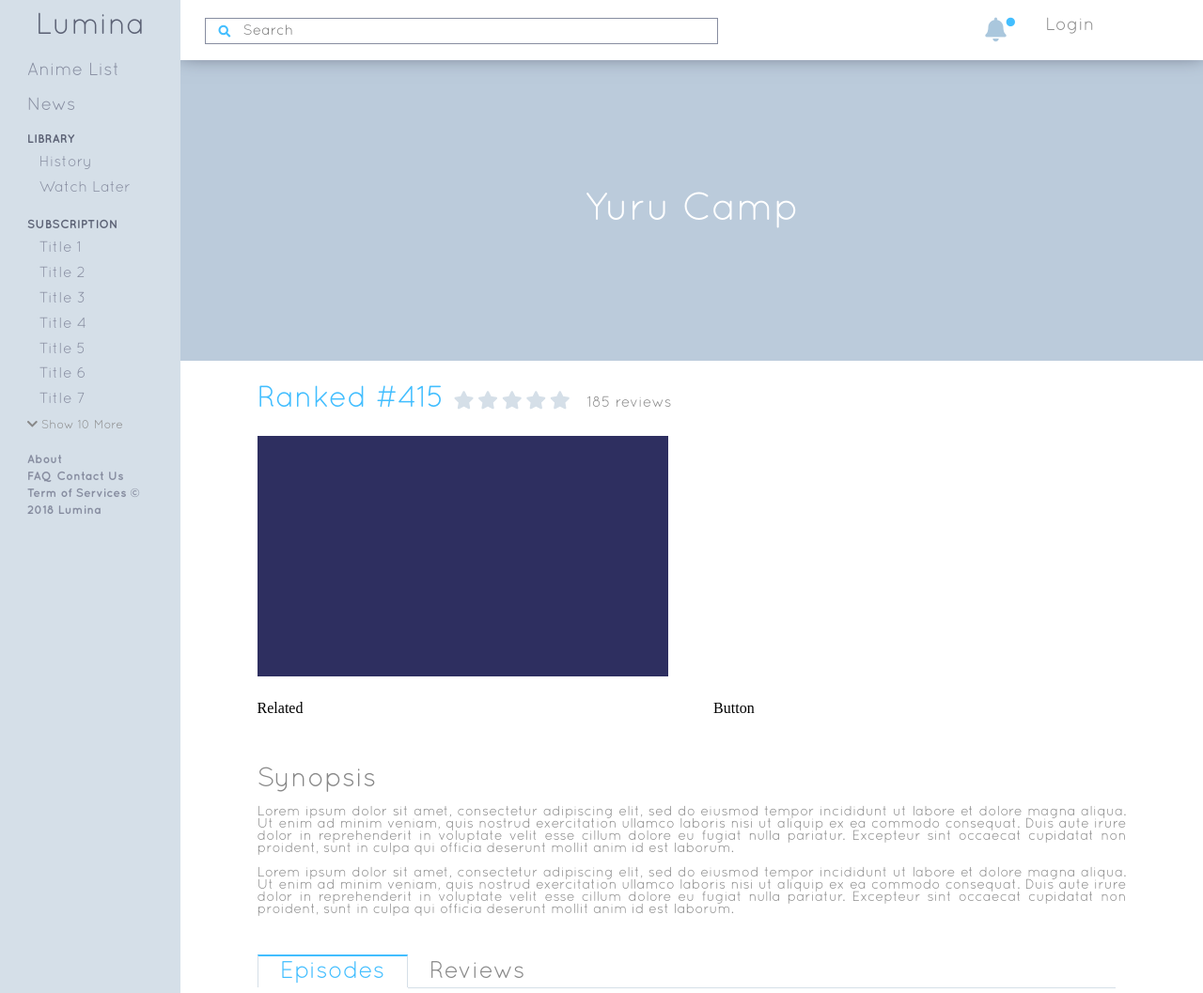
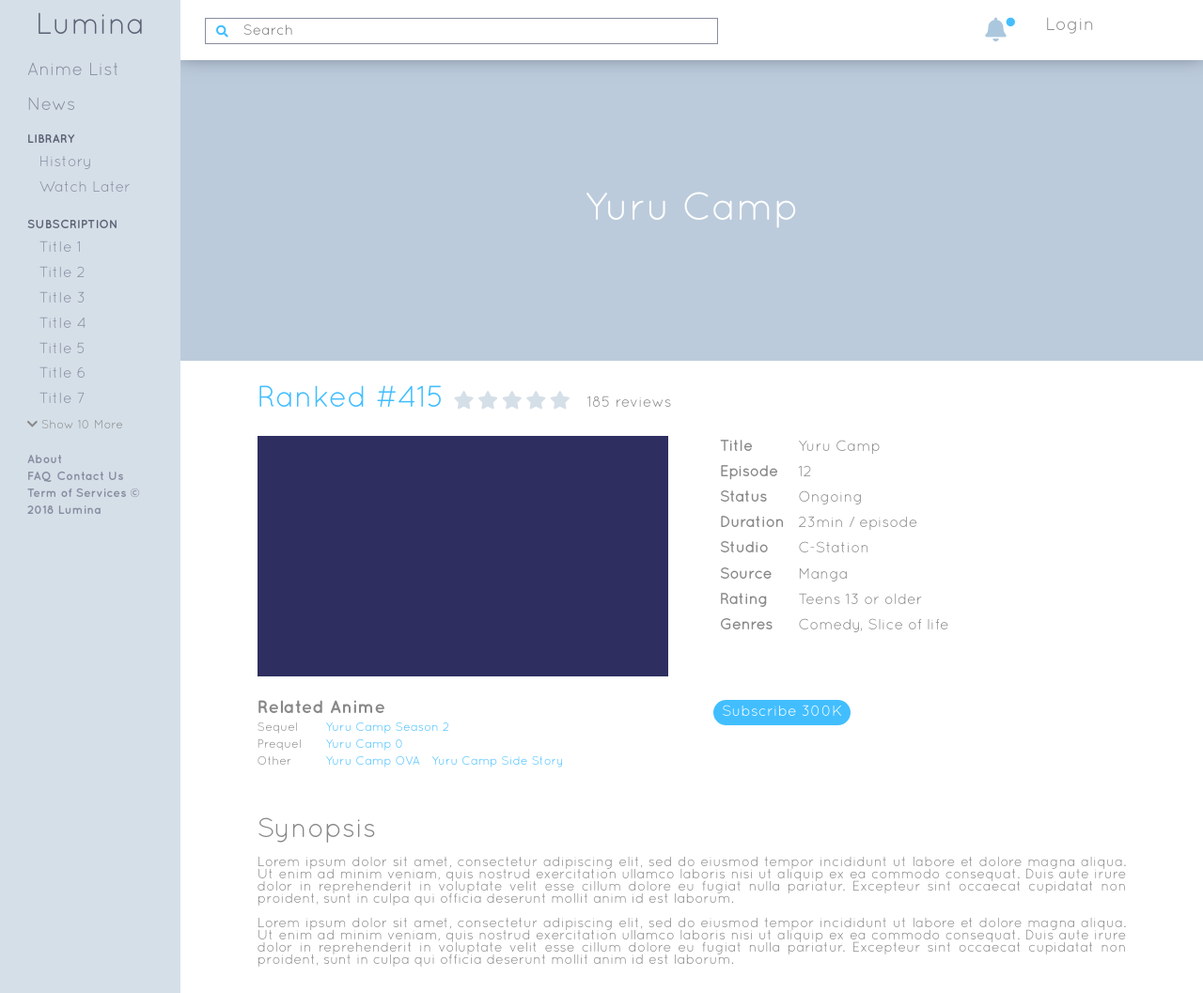
Before and after one commit to EZ112/LuminaWebApp, a PHP site: page /animepage.html in a window 1280 px wide. Shown: the top 1057 px of the page at 94% size. Run offline with PHP 8.4, Linux system fonts and the light colour scheme; style sheets or scripts are compiled from the project's sources; some libraries are stand-ins or nearby versions.

Commit message:
animePage

```diff
--- a/animepage.html
+++ b/animepage.html
@@ -119,16 +119,42 @@
 					</div>
 					<div id="b">
 						<div id="video_container">
-
+							<!--Video Disini-->
 						</div>
 					</div>
 					<div id="c">
-
+						<div class="detailContainer">
+							<span>Title</span><span>Yuru Camp</span>
+						</div>
+						<div class="detailContainer">
+							<span>Episode</span><span>12</span>
+						</div>
+						<div class="detailContainer">
+							<span>Status</span><span>Ongoing</span>
+						</div>
+						<div class="detailContainer">
+							<span>Duration</span><span>23min / episode</span>
+						</div>
+						<div class="detailContainer">
+							<span>Studio</span><span>C-Station</span>
+						</div>
+						<div class="detailContainer">
+							<span>Source</span><span>Manga</span>
+						</div>
+						<div class="detailContainer">
+							<span>Rating</span><span>Teens 13 or older</span>
+						</div>
+						<div class="detailContainer">
+							<span>Genres</span><span>Comedy, Slice of life</span>
+						</div>
 					</div>
 					<div id="d">
-						Related
+						Related Anime<br>
+						<div class="relatedContainer"><span>Sequel</span><a href="#">Yuru Camp Season 2</a></div>
+						<div class="relatedContainer"><span>Prequel</span><a href="#">Yuru Camp 0</a></div>
+						<div class="relatedContainer"><span>Other</span><a href="#">Yuru Camp OVA</a><a href="#">Yuru Camp Side Story</a></div>
 					</div>
-					<div id="e">Button</div>
+					<div id="e"><span class="button">Subscribe <span id="price">300K</span></span></div>
 				</div>
 
 				<div id="curr_anime_synopsis">
@@ -227,7 +253,7 @@
 									</div>
 								</div>
 								<div class="right">
-									Button
+									<span class="button">Write Review</span>
 								</div>
 							</div>
 						</div>
--- a/assets/css/anime.css
+++ b/assets/css/anime.css
@@ -59,6 +59,48 @@
   width: 90%;
   height: 20vw;
   background-color: #2e2f60;
+}
+#curr_anime_general #c {
+  font-size: 1.25vw;
+  color: #888;
+  font-family: "QS_Book";
+  padding-top: 5%;
+}
+#curr_anime_general #c .detailContainer span:first-child {
+  display: inline-block;
+  font-weight: bold;
+  width: 15%;
+  padding: 1.5%;
+}
+#curr_anime_general #c .detailContainer span:last-child {
+  padding-left: 2.5%;
+}
+#curr_anime_general #d {
+  font-size: 1.5vw;
+  color: #888;
+  font-family: "QS_Bold";
+}
+#curr_anime_general #d .relatedContainer {
+  font-size: 1vw;
+  color: #888;
+  font-family: "QS_Book";
+}
+#curr_anime_general #d .relatedContainer span {
+  display: inline-block;
+  padding: 1.25% 5% 0% 0;
+  width: 10%;
+}
+#curr_anime_general #d .relatedContainer a {
+  color: #42beff;
+  margin-right: 2.5%;
+}
+#curr_anime_general #d .relatedContainer a:hover {
+  border-bottom: 1.1px solid #42beff;
+}
+#curr_anime_general #e .button {
+  border-radius: 50px;
+  padding: 1.5% 2%;
+  font-size: 1.25vw;
 }
 
 #curr_anime_synopsis {
@@ -206,6 +248,11 @@
   width: 49%;
   display: inline-block;
 }
+#curr_episode_review .review .rating_section .average_rating .right .button {
+  border-radius: 50px;
+  padding: 1.5% 2%;
+  font-size: 1.25vw;
+}
 #curr_episode_review .review .comment_section {
   margin: 1% 0;
 }
@@ -260,4 +307,19 @@
   margin-bottom: 1%;
 }
 
+.button {
+  display: inline-block;
+  padding: 1%;
+  background-color: #42beff;
+  font-size: 1vw;
+  color: white;
+  font-family: "QS_Book";
+  cursor: pointer;
+  transition: 0.15s ease-in;
+}
+
+.button:hover {
+  background-color: #8dd8ff;
+}
+
 /*# sourceMappingURL=anime.css.map */
--- a/assets/css/anime.scss
+++ b/assets/css/anime.scss
@@ -44,7 +44,7 @@
 	grid-template-columns: 52.5% 47.5%;
 	padding: 2.5% 7.5%;
 
-	#a{
+	#a{ //Rating
 		grid-column-start: 1;
 		grid-column-end: 3;
 
@@ -62,12 +62,46 @@
 		}
 	}
 
-	#b{
+	#b{ //Video
 		padding: 5% 0;
 		#video_container{
 			width: 90%;
 			height: 20vw;
 			background-color: #2e2f60;
+		}
+	}
+
+	#c{ //Detail
+		@include setText(1.25vw, $cText, "QS_Book");
+		padding-top: 5%;
+
+		.detailContainer span:first-child{
+			display:inline-block;
+			font-weight: bold;
+			width: 15%;
+			padding: 1.5%;
+		}
+		.detailContainer span:last-child{ padding-left: 2.5%; }
+	}
+
+	#d{ //Related
+		@include setText(1.5vw, $cText, "QS_Bold");
+
+		.relatedContainer{ @include setText(1vw, $cText, "QS_Book"); }
+		.relatedContainer span{
+			display: inline-block;
+			padding: 1.25% 5% 0% 0;
+			width: 10%;
+		}
+		.relatedContainer a{ color: $cP; margin-right: 2.5%; }
+		.relatedContainer a:hover{ border-bottom: 1.1px solid $cP; }
+	}
+
+	#e{ //Button
+		.button{
+			border-radius: 50px;
+			padding: 1.5% 2%;
+			font-size: 1.25vw;
 		}
 	}
 }
@@ -203,6 +237,12 @@
 				.right{
 					width: 49%;
 					display: inline-block;
+
+					.button{
+						border-radius: 50px;
+						padding: 1.5% 2%;
+						font-size: 1.25vw;
+					}
 				}
 			}
 		}
@@ -249,3 +289,14 @@
 		}
 	}
 }
+
+.button{
+	display: inline-block;
+	padding: 1%;
+	background-color: $cP;
+	@include setText(1vw, white, "QS_Book");
+	cursor: pointer;
+	transition: 0.15s ease-in;
+}
+
+.button:hover{ background-color: #8dd8ff; }
--- a/assets/css/style.css
+++ b/assets/css/style.css
@@ -152,8 +152,9 @@ input {
 }
 #widget_search .fa-search {
   position: absolute;
-  top: 35%;
-  left: 15px;
+  top: 50%;
+  left: 12.5px;
+  transform: translate(0%, -30%);
   cursor: pointer;
   color: #42beff;
   font-size: 1vw;
--- a/assets/css/style.scss
+++ b/assets/css/style.scss
@@ -142,8 +142,9 @@ input{ padding: 0; } //New
 
 	.fa-search {
 		position: absolute;
-		top: 35%;
-		left: 15px;
+		top: 50%;
+		left: 12.5px;
+		transform: translate(0%, -30%);
 		cursor: pointer;
 		color: $cP;
 		font-size: 1vw;
```
Also changed, not shown: animepage.css (added, +37 -0 lines), 2 other files.
